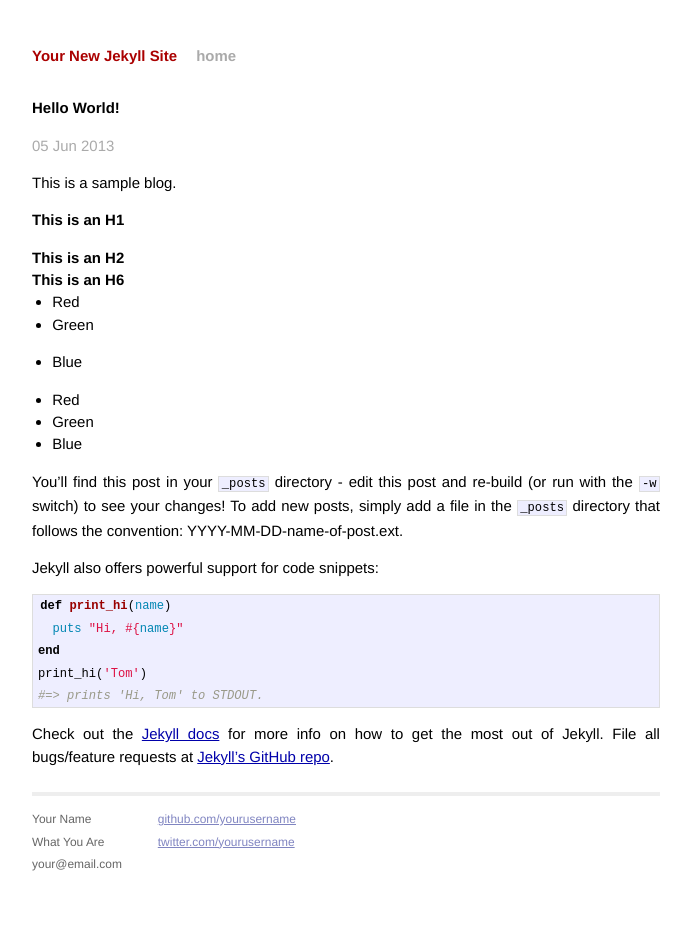
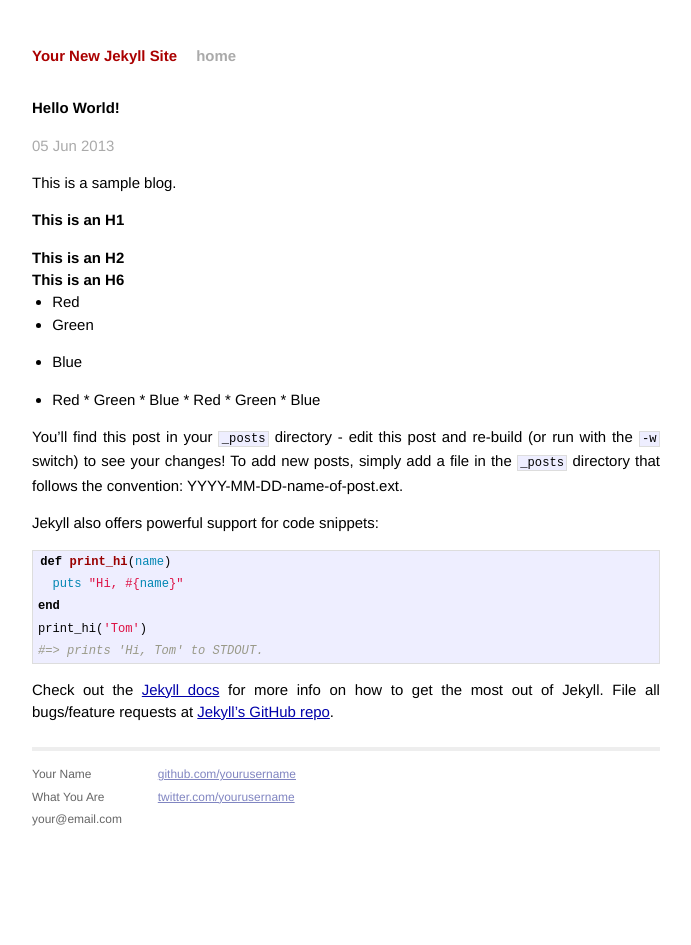
Before and after one commit to along/along.github.com, a Jekyll site: the page built from _posts/2013-06-05-hello-world.markdown, in a window 1280 px wide. Shown: the whole page, without its empty margins (294-985 px from the left). Built offline with Jekyll 4.4.1, drawn with Linux system fonts in a browser that asks for light colours.

Commit message:
first post

```diff
--- a/_posts/2013-06-05-hello-world.markdown
+++ b/_posts/2013-06-05-hello-world.markdown
@@ -17,9 +17,7 @@ This is a sample blog.
 *   Green
 *   Blue
 
-* Red
-* Green
-* Blue
+* Red * Green * Blue * Red * Green * Blue
 
 
 You'll find this post in your `_posts` directory - edit this post and re-build (or run with the `-w` switch) to see your changes!
```
